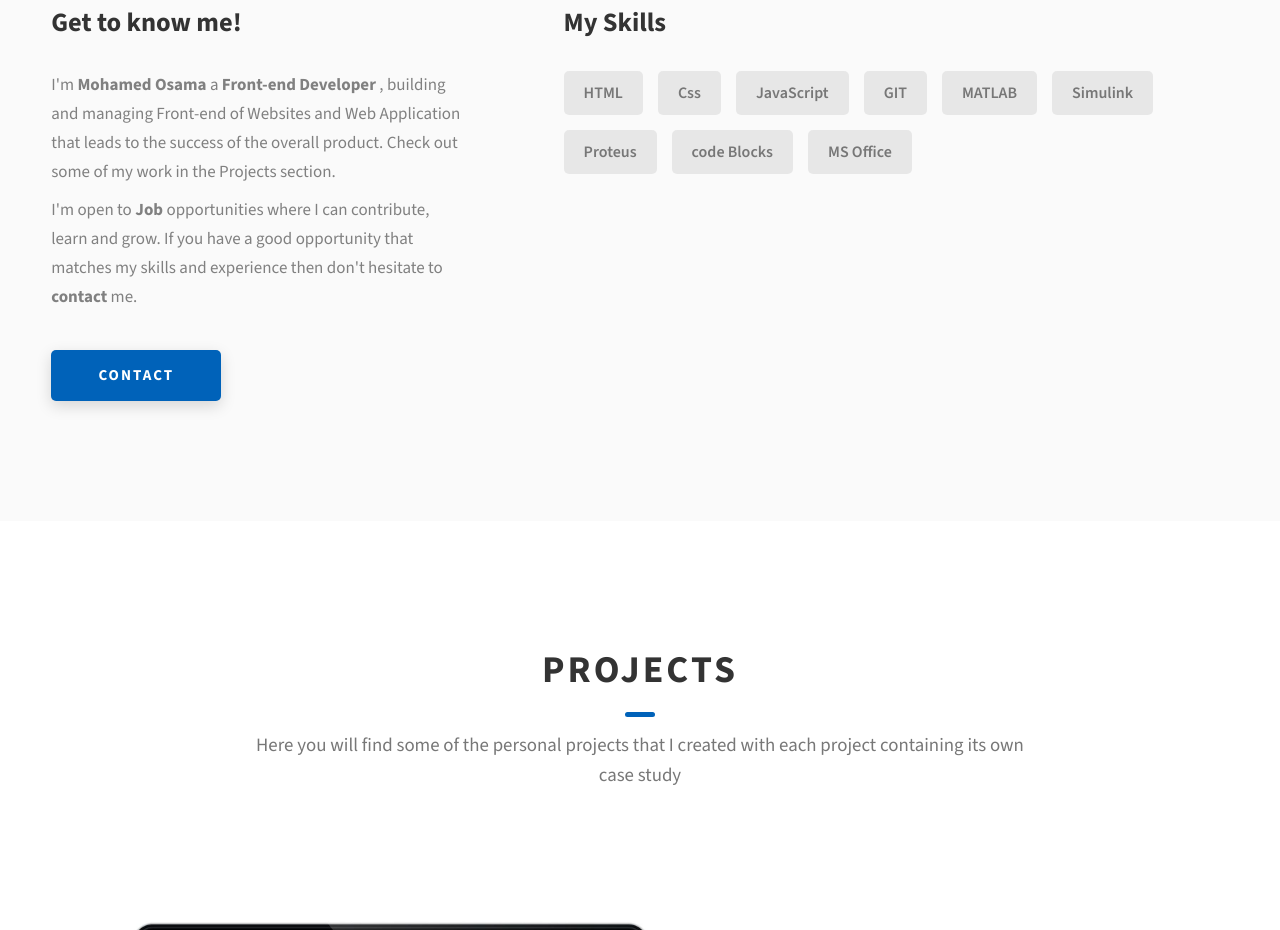
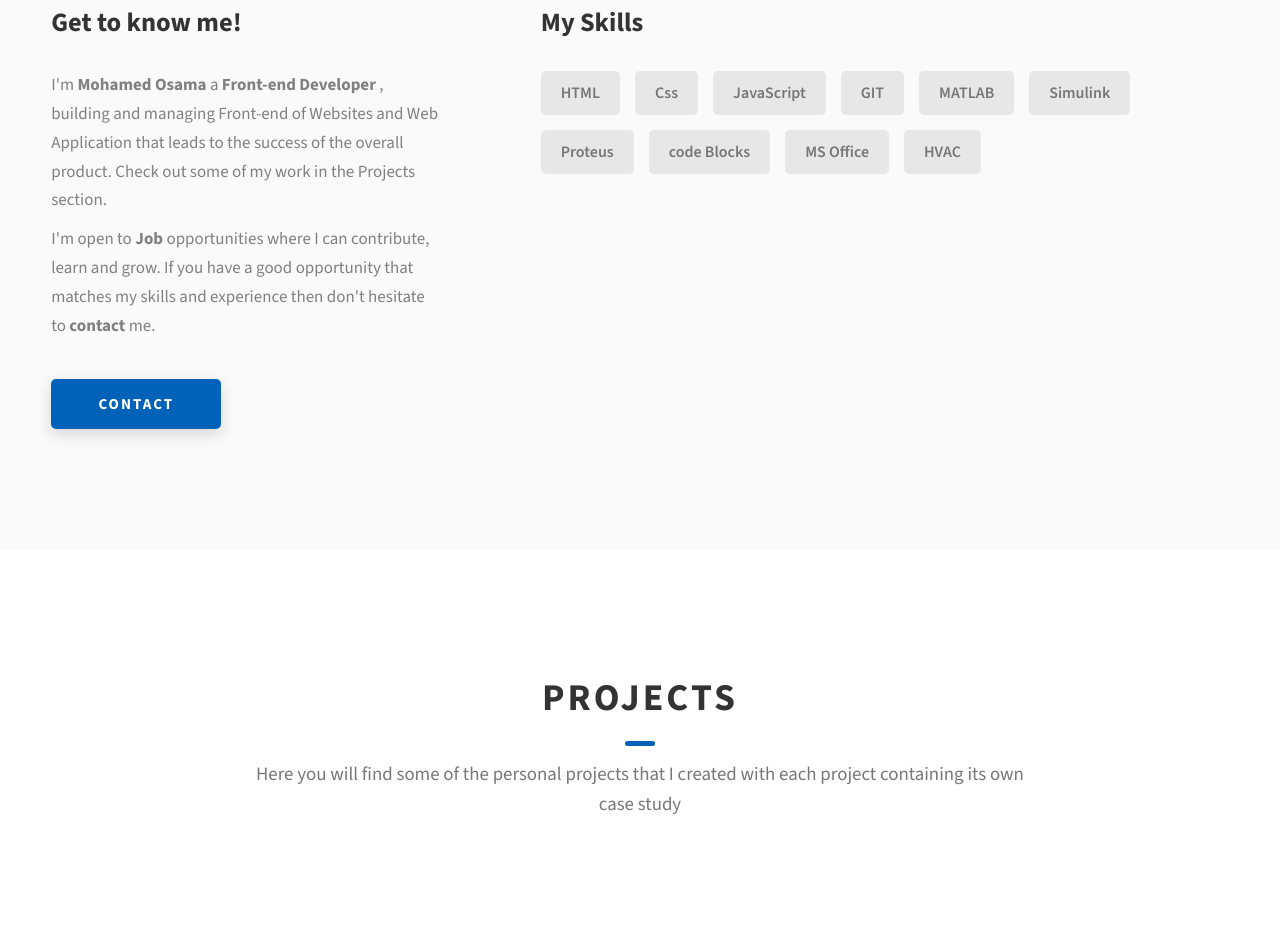
Before and after one commit to EngMohaOsama/Personal-Portfolio, a plain HTML site: page index.html in a window 1280 px wide. Shown: the part 1157-2087 px from the top of the page. Drawn offline with nearby package versions, Linux system fonts and the light colour scheme; no server answers.

Commit message:
add more  skill

```diff
--- a/index.html
+++ b/index.html
@@ -171,6 +171,7 @@
                             <div class="MySkill">Proteus</div>
                             <div class="MySkill">code Blocks</div>
                             <div class="MySkill">MS Office</div>
+                            <div class="MySkill">HVAC</div>
                         </div>
                     </div>
                 </div>
```
